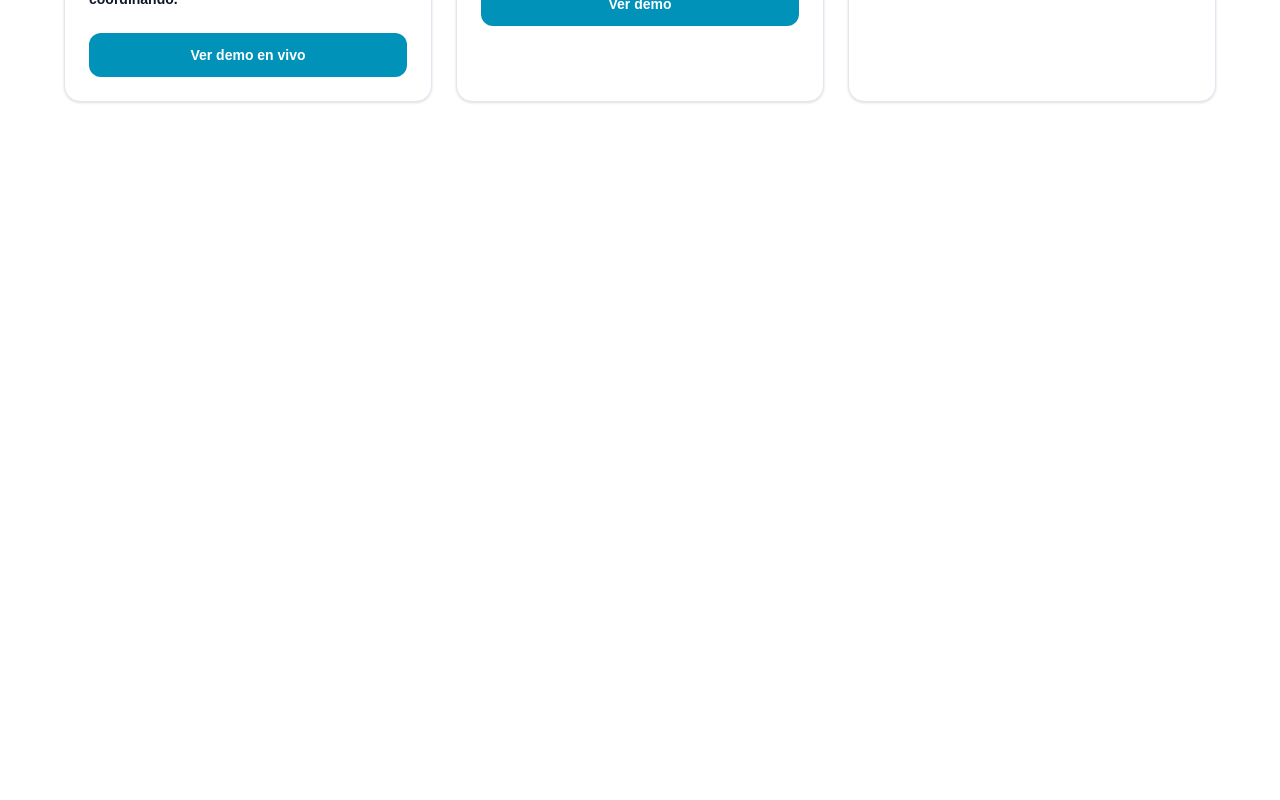
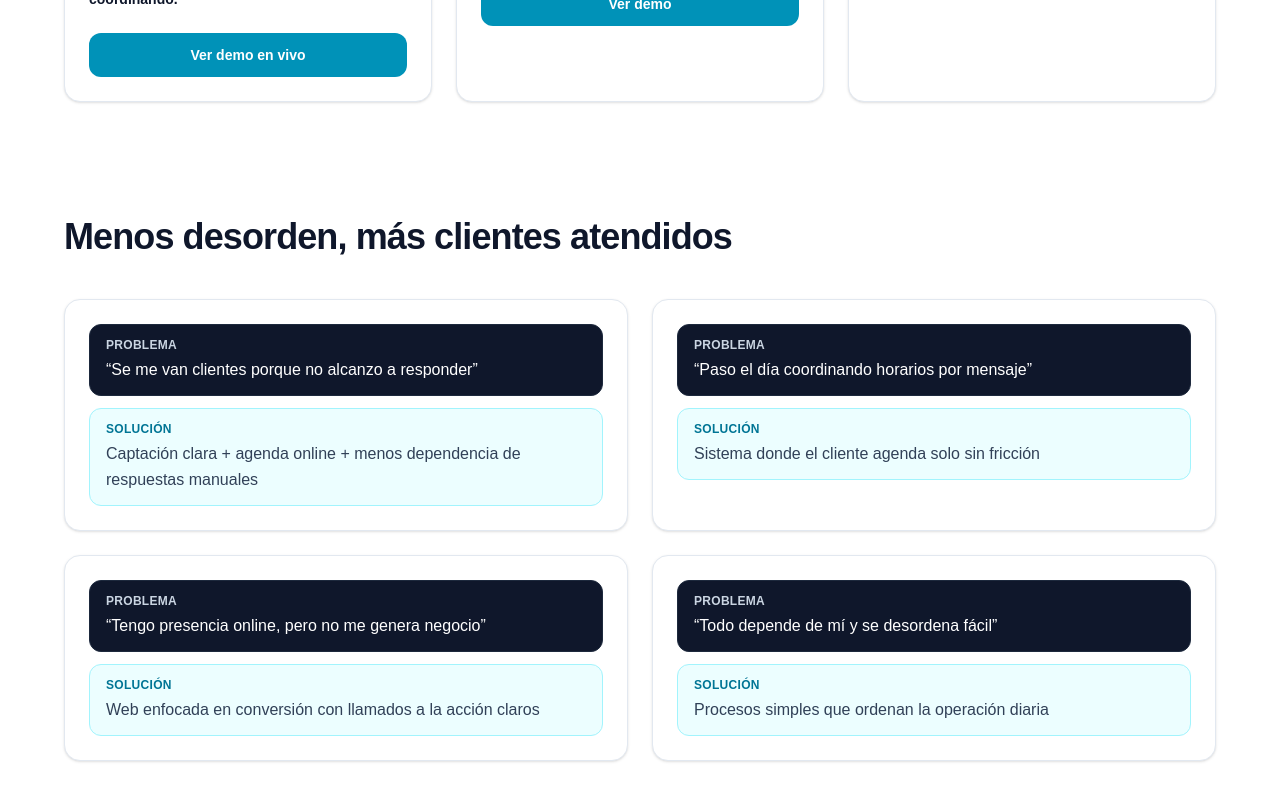
Before and after one commit to verf2390/citaya-agendas, a Next.js app: page / in a window 1280 px wide. Shown: the part 2155-2955 px from the top of the page. Before the commit the page ends 2337 px from the top, so only its background shows below. Built offline with nearby package versions, Linux system fonts and the light colour scheme.

Commit message:
Add benefits/problems section below demos on home

```diff
--- /dev/null
+++ b/app/(marketing)/components/home/benefits-problems-section.tsx
@@ -0,0 +1,51 @@
+const problemSolutionBlocks = [
+  {
+    problem: "Se me van clientes porque no alcanzo a responder",
+    solution: "Captación clara + agenda online + menos dependencia de respuestas manuales",
+  },
+  {
+    problem: "Paso el día coordinando horarios por mensaje",
+    solution: "Sistema donde el cliente agenda solo sin fricción",
+  },
+  {
+    problem: "Tengo presencia online, pero no me genera negocio",
+    solution: "Web enfocada en conversión con llamados a la acción claros",
+  },
+  {
+    problem: "Todo depende de mí y se desordena fácil",
+    solution: "Procesos simples que ordenan la operación diaria",
+  },
+] as const;
+
+export function BenefitsProblemsSection() {
+  return (
+    <section className="px-4 pb-14 pt-4 sm:px-6 sm:pb-16 sm:pt-6 lg:px-10 lg:pb-20 lg:pt-8">
+      <div className="mx-auto w-full max-w-6xl">
+        <div className="max-w-3xl">
+          <h2 className="text-2xl font-semibold leading-tight tracking-tight text-slate-900 sm:text-3xl lg:text-4xl">
+            Menos desorden, más clientes atendidos
+          </h2>
+        </div>
+
+        <div className="mt-8 grid grid-cols-1 gap-4 sm:mt-10 sm:grid-cols-2 sm:gap-5 lg:gap-6">
+          {problemSolutionBlocks.map((block) => (
+            <article
+              key={block.problem}
+              className="rounded-2xl border border-slate-200 bg-white p-5 shadow-sm sm:p-6"
+            >
+              <div className="rounded-xl border border-slate-800 bg-slate-900 px-4 py-3">
+                <p className="text-xs font-semibold uppercase tracking-wide text-slate-300">Problema</p>
+                <p className="mt-1 text-sm leading-relaxed text-white sm:text-base">“{block.problem}”</p>
+              </div>
+
+              <div className="mt-3 rounded-xl border border-cyan-200 bg-cyan-50 px-4 py-3">
+                <p className="text-xs font-semibold uppercase tracking-wide text-cyan-700">Solución</p>
+                <p className="mt-1 text-sm leading-relaxed text-slate-700 sm:text-base">{block.solution}</p>
+              </div>
+            </article>
+          ))}
+        </div>
+      </div>
+    </section>
+  );
+}
--- a/app/page.tsx
+++ b/app/page.tsx
@@ -1,6 +1,7 @@
 import { BrandHeroSection } from "./(marketing)/components/home/brand-hero-section";
 import { ServicesGridSection } from "./(marketing)/components/home/services-grid-section";
 import { DemosShowcaseSection } from "./(marketing)/components/home/demos-showcase-section";
+import { BenefitsProblemsSection } from "./(marketing)/components/home/benefits-problems-section";
 
 export default function Home() {
   return (
@@ -8,6 +9,7 @@ export default function Home() {
       <BrandHeroSection />
       <ServicesGridSection />
       <DemosShowcaseSection />
+      <BenefitsProblemsSection />
     </main>
   );
 }
```
